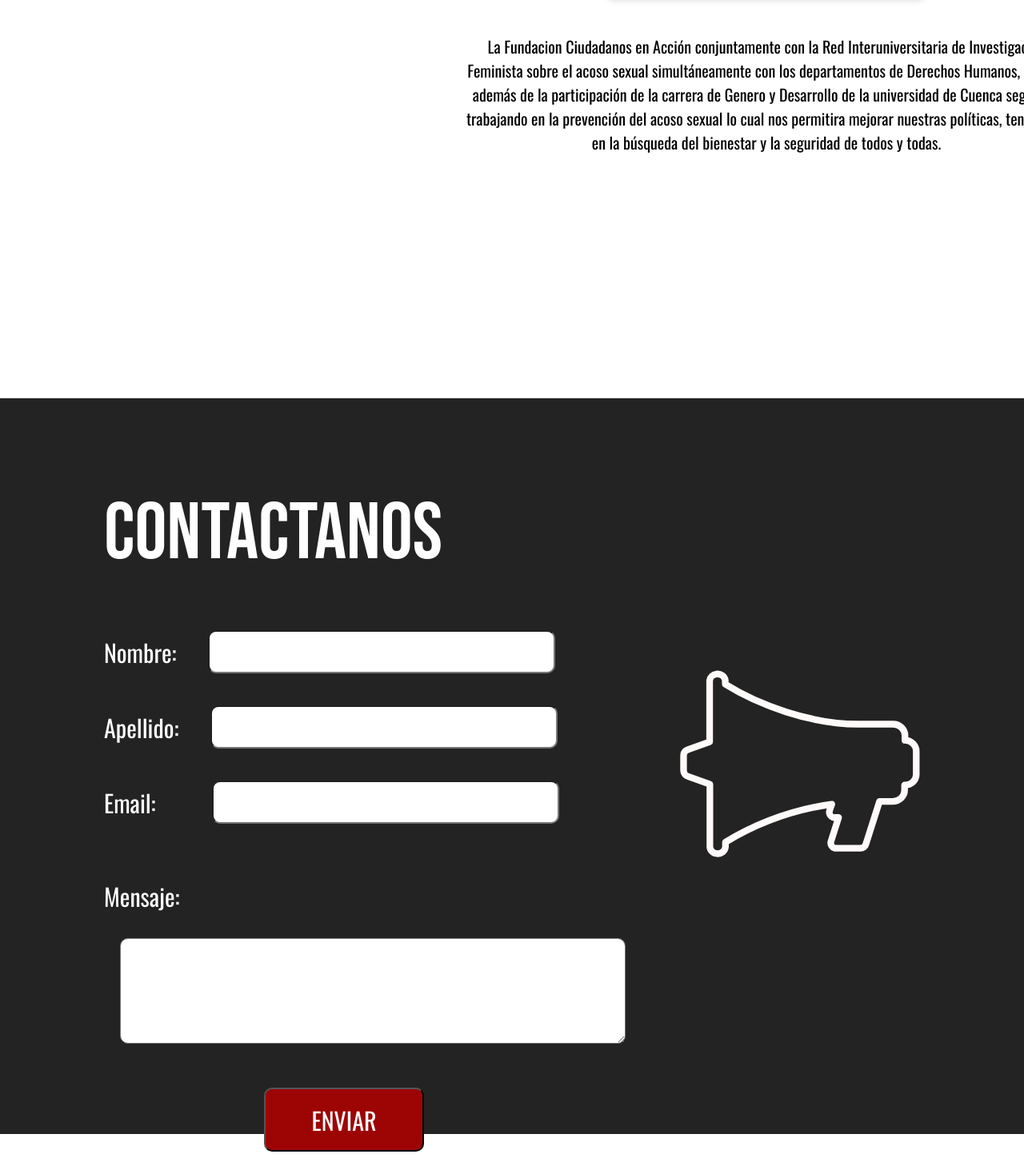
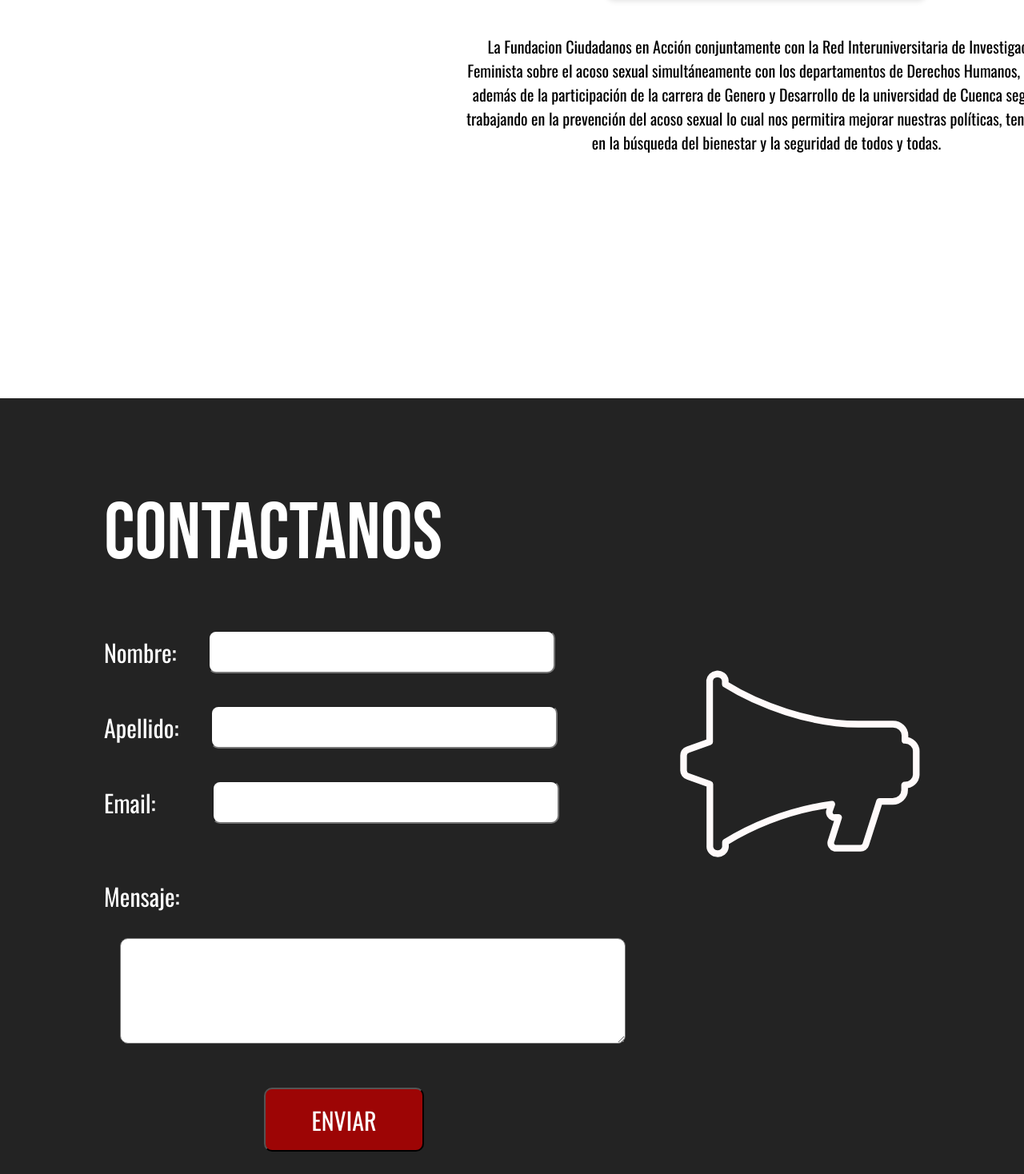
Before and after one commit to josejavierdes/ciudadanosEnAccion, an Angular app: page / in a window 1280 px wide. Shown: the part 3502-4970 px from the top of the page at 80% size. Built offline with nearby package versions, Linux system fonts and the light colour scheme.

Commit message:
arreglar tamaño del footer

```diff
--- a/src/app/app.component.css
+++ b/src/app/app.component.css
@@ -98,7 +98,7 @@ footer{
     right: 0;
     padding: 110px;
     color: white;
-    height: 700px;
+    height: 800px;
     background-color: rgb(35, 35, 35);
     display: flex;
     justify-content: space-evenly;
```
